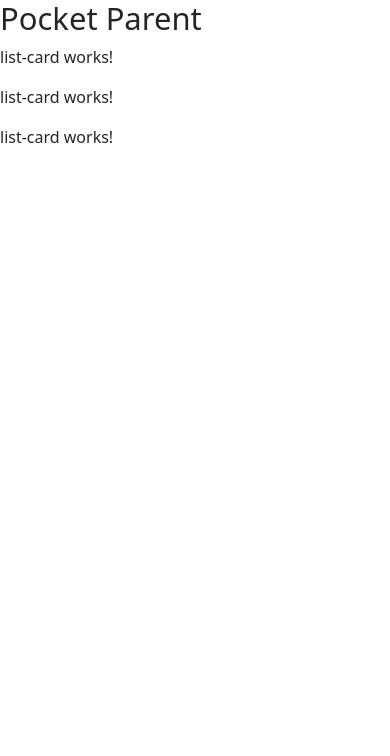
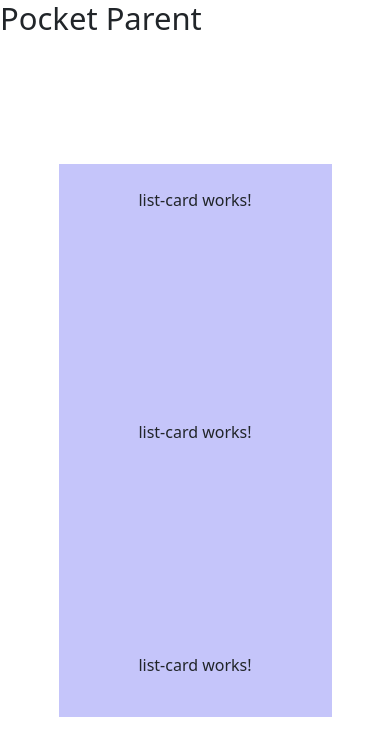
Before and after one commit to SheynaLew/pocket-parent, an Angular app: page / in a window 390 px wide. Shown: the top 756 px of the page. Built offline with nearby package versions, Linux system fonts and the light colour scheme.

Commit message:
mobile first styling of main component started

```diff
--- a/src/app/app.component.css
+++ b/src/app/app.component.css
@@ -0,0 +1,20 @@
+/* mobile first styling */
+
+main{
+    display: flex;
+    justify-content: center;
+    align-items: center;
+    height: calc(100vh - 53.469px);
+    width: 100vw;
+    margin: auto;
+}
+.container {
+    display: flex;
+    flex-direction: column;
+    justify-content: space-between;
+    align-items: center;
+    height: 70%;
+    width: 70%;
+    padding: 1.5rem 1rem;
+    background-color: rgb(197, 197, 250);
+}
--- a/src/app/app.component.html
+++ b/src/app/app.component.html
@@ -1,6 +1,9 @@
 <h1 class="main-title display-5">Pocket Parent</h1>
 <!-- List Card Components to go here -->
-<!-- Container -->
-<list-card></list-card>
-<list-card></list-card>
-<list-card></list-card>
+<main>
+    <div class="container">
+        <list-card></list-card>
+        <list-card></list-card>
+        <list-card></list-card>
+    </div>
+</main>
```
Also changed, not shown: src/styles.css (+8 -0 lines).
